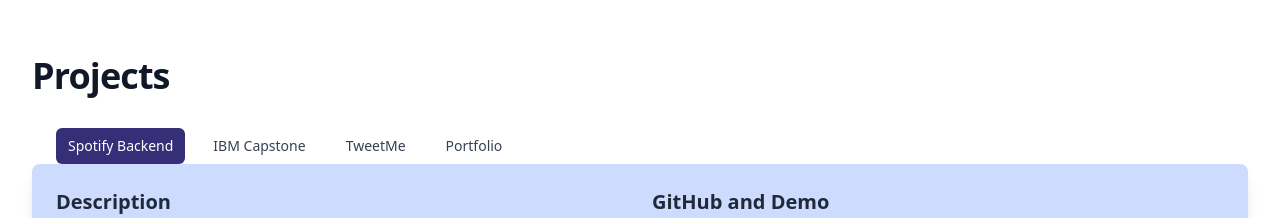
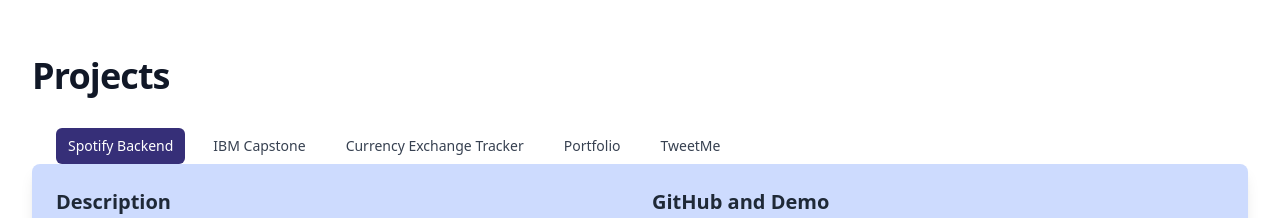
Before and after one commit to crash1604/revisedPortfolio, a React (Create React App) app: page / in a window 1280 px wide. Shown: the part 1120-1338 px from the top of the page. Built offline with nearby package versions, Linux system fonts and the light colour scheme.

Commit message:
fixed trailing nav bar issue and added a project exchange currency tracker

```diff
--- a/src/components/header/Navbar.jsx
+++ b/src/components/header/Navbar.jsx
@@ -4,7 +4,7 @@ import { Link } from 'react-scroll';
 import { Bars3Icon, XMarkIcon } from '@heroicons/react/24/outline';
 
 const initialNavigation = [
-  { name: 'About', href: 'About', current: true },
+  { name: 'About', href: 'About', current: false },
   { name: 'Projects', href: 'Projects', current: false },
   { name: 'Professional', href: 'Professional', current: false },
   { name: 'Contact Me', href: 'Contact', current: false },
@@ -20,7 +20,7 @@ const Navigation = () => {
   const handleNavigationClick = (name) => {
     const updatedNavigation = navigation.map((item) => ({
       ...item,
-      current: item.name === name,
+      // current: item.name === name,
     }));
     setNavigation(updatedNavigation);
   };
@@ -49,7 +49,8 @@ const Navigation = () => {
                         offset={-225}
                         duration={500}
                         key={item.name}
-                        className={classNames(
+                        className=
+                        {classNames(
                           item.current ? 'bg-gray-900 text-white' : 'text-gray-300 hover:bg-gray-700 hover:text-white',
                           'block rounded-md px-3 py-2 text-base font-medium'
                         )}
@@ -68,7 +69,6 @@ const Navigation = () => {
             <div className="space-y-1 px-2 pb-3 pt-2">
               {navigation.map((item) => (
                 <Link
-                  activeClass="bg-gray-900 text-white"
                   to={item.href}
                   spy={true}
                   smooth={true}
--- a/src/components/sections/projects/Projects.jsx
+++ b/src/components/sections/projects/Projects.jsx
@@ -30,15 +30,18 @@ const navigation = [
         'https://github.com/crash1604/MediaFilesPortfolio/blob/main/IBMCapstone/dealerships.png?raw=true',
         'https://github.com/crash1604/MediaFilesPortfolio/blob/main/IBMCapstone/dealerships_filter.png?raw=true'
       ] },
-    { index:3,
-      name: 'TweetMe',
-      href: '#',
-      description :"Developed and optimized a full-stack application mirroring X-like (Former Twitter)    functionality, integrating React for the frontend and Django Rest Framework for the    backend, with comprehensive CRUD features and rigorous testing to ensure    seamless user experience and robust performance.",
-      techStack: ['Python', 'Django', 'Django Rest Framework', 'React' ,'JavaScript','HTML','CSS'],
-      githubLink:'https://github.com/crash1604/TweetMe',
-      demoLink:'lol',
+    {
+      index:3,
+      name: 'Currency Exchange Tracker',
+      href: 'https://henon-chanakya.netlify.app/',
+      description :"This Dashboard application utilizes the Frankfurter API to retrieve historical currency exchange rate data for up to 2 years for CAD, USD, EUR, and reverse rates. This data is rendered in both a chart using Chart.js and a table using ag-Grid with features such as filtering, and the ability to persist filter settings with localstorage.",
+      techStack: ['Python', 'Django', 'Django Rest Framework', 'React' ,'JavaScript','HTML','CSS', 'Frankfurter API','ChartJs', 'AG grid'],
+      githubLink:'https://github.com/crash1604/Henon',
+      demoLink:'https://henon-chanakya.netlify.app/',
       media:[
-        'https://via.placeholder.com/720',
+        'https://github.com/crash1604/Henon/blob/main/media/SS1.png?raw=true',
+        'https://github.com/crash1604/Henon/blob/main/media/SS2.png?raw=true',
+        'https://github.com/crash1604/Henon/blob/main/media/SS3.png?raw=true',
       ]  },
     { index:4,
       name: 'Portfolio',
@@ -52,6 +55,17 @@ const navigation = [
         'https://github.com/crash1604/MediaFilesPortfolio/blob/main/portfolio/prof.png?raw=true',
         'https://github.com/crash1604/MediaFilesPortfolio/blob/main/portfolio/contact.png?raw=true'
       ]  },
+      { index:5,
+        name: 'TweetMe',
+        href: '#',
+        description :"Developed and optimized a full-stack application mirroring X-like (Former Twitter)    functionality, integrating React for the frontend and Django Rest Framework for the    backend, with comprehensive CRUD features and rigorous testing to ensure    seamless user experience and robust performance.",
+        techStack: ['Python', 'Django', 'Django Rest Framework', 'React' ,'JavaScript','HTML','CSS'],
+        githubLink:'https://github.com/crash1604/TweetMe',
+        demoLink:'lol',
+        media:[
+          'https://via.placeholder.com/300',
+          'https://via.placeholder.com/300',
+        ]  },
   ]
 
 export default function Projects() {
```
